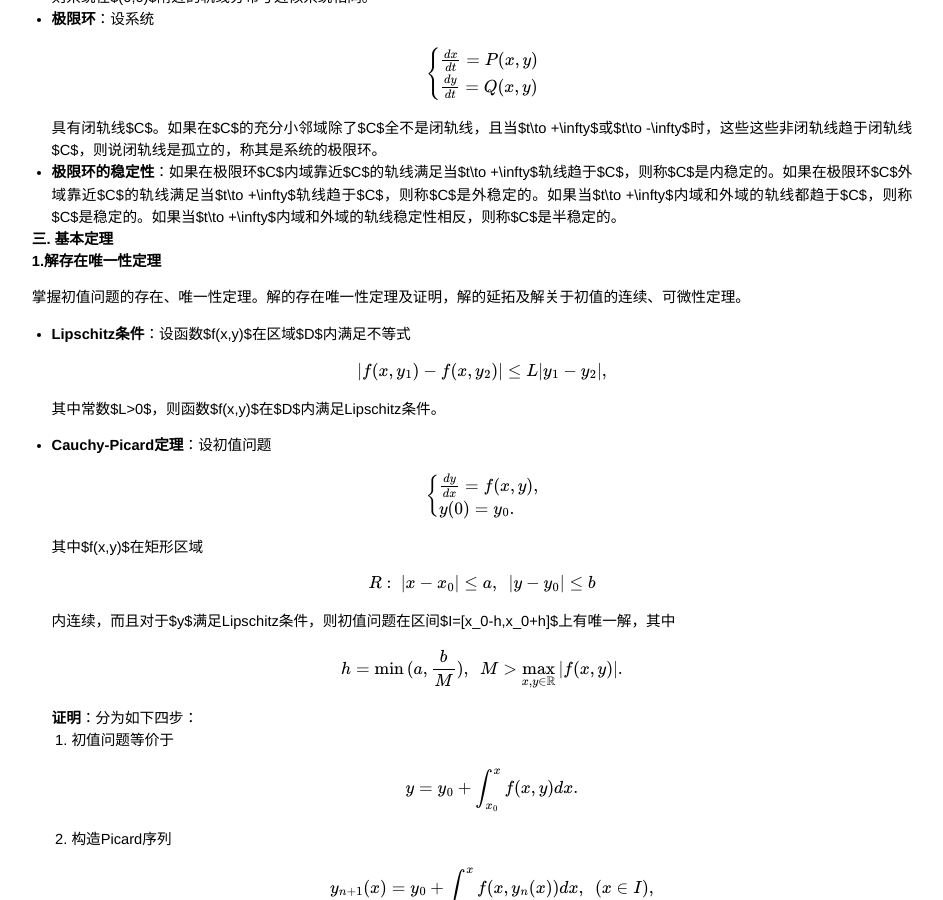
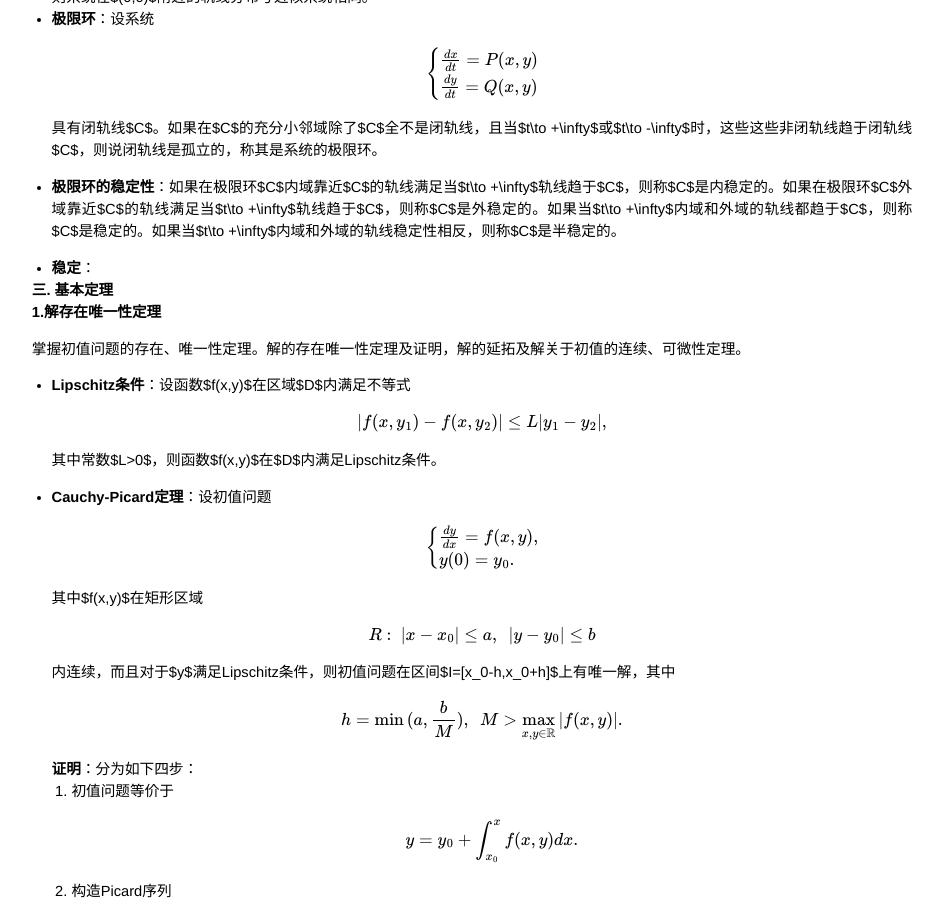
Before and after one commit to xiang-bai/xiang-bai.github.io, a Jekyll site: the page built from _posts/2020-01-20-ode.md, in a window 1280 px wide and 900 px high, scrolled down 16232 px. Shown: the whole window, without its empty margins (168-1111 px from the left). Built offline with Jekyll 4.4.1, drawn with Linux system fonts in a browser that asks for light colours; formulas are drawn with MathJax 3.

Commit message:
13ai_ode

```diff
--- a/_posts/2020-01-20-ode.md
+++ b/_posts/2020-01-20-ode.md
@@ -780,6 +780,7 @@ tags: analysis
  具有闭轨线$C$。如果在$C$的充分小邻域除了$C$全不是闭轨线，且当$t\to +\infty$或$t\to -\infty$时，这些这些非闭轨线趋于闭轨线$C$，则说闭轨线是孤立的，称其是系统的极限环。
 - **极限环的稳定性**：如果在极限环$C$内域靠近$C$的轨线满足当$t\to +\infty$轨线趋于$C$，则称$C$是内稳定的。如果在极限环$C$外域靠近$C$的轨线满足当$t\to +\infty$轨线趋于$C$，则称$C$是外稳定的。如果当$t\to +\infty$内域和外域的轨线都趋于$C$，则称$C$是稳定的。如果当$t\to +\infty$内域和外域的轨线稳定性相反，则称$C$是半稳定的。
 
+- **稳定**：
 
 ## 三. 基本定理
 
```
